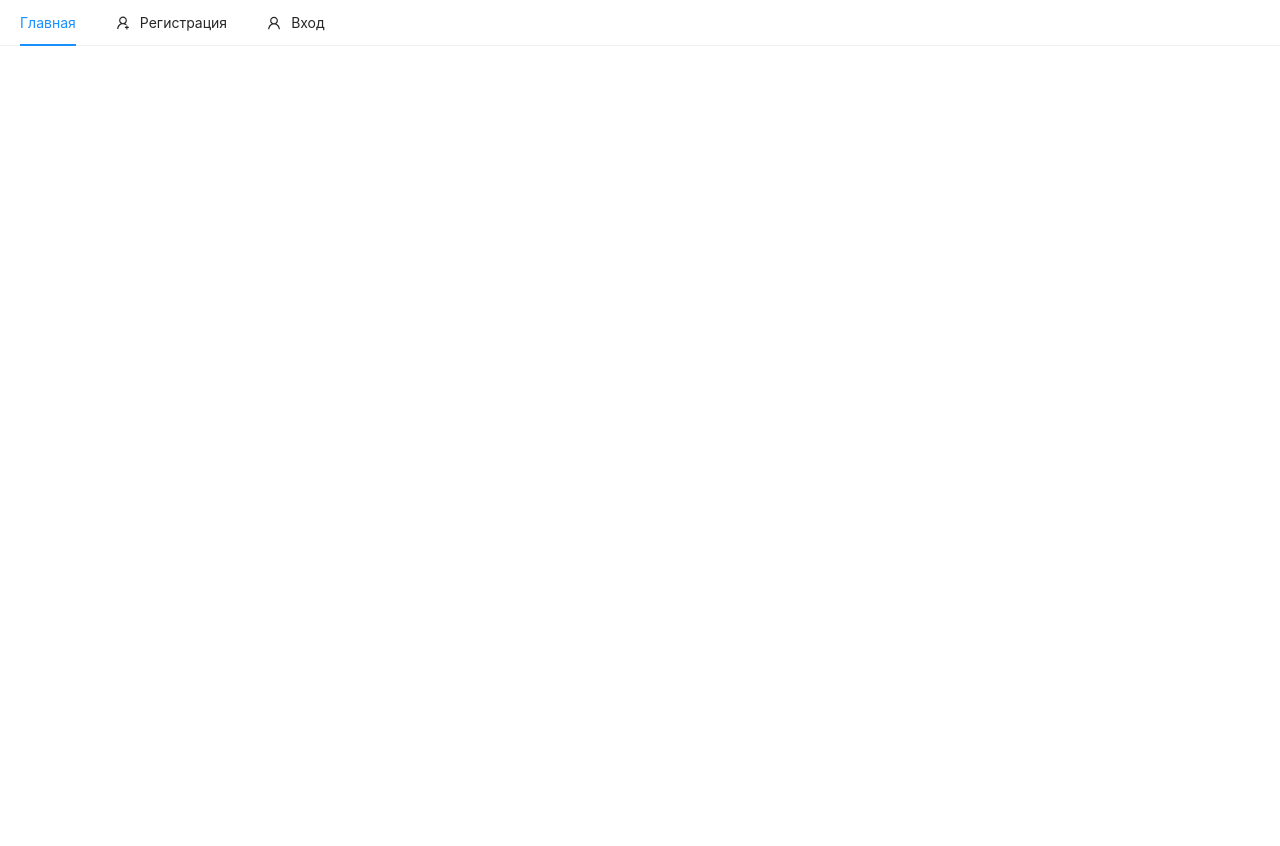
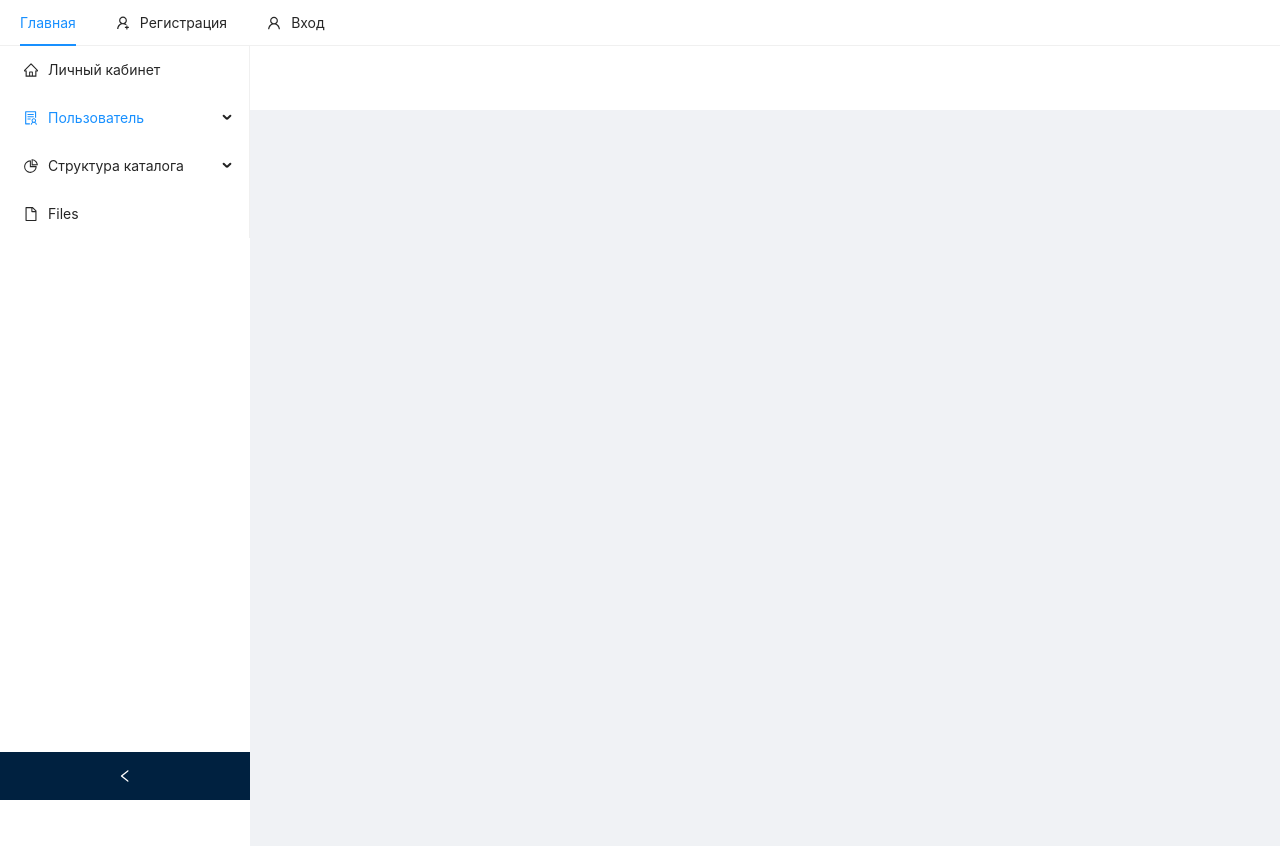
Before and after one commit to kaymantex68/project_cayman, a React (Create React App) app in the folder client/: page /page/test in a window 1280 px wide. Before the commit the page ends 800 px from the top, so only its background shows below. Built offline with nearby package versions, Linux system fonts and the light colour scheme; no server answers.

Commit message:
SideBar на ant designe. Заполнение пунктов меню.

```diff
--- a/client/package.json
+++ b/client/package.json
@@ -4,6 +4,8 @@
   "private": true,
   "dependencies": {
     "@ant-design/icons": "^4.5.0",
+    "@material-ui/core": "^4.11.3",
+    "@material-ui/icons": "^4.11.2",
     "@testing-library/jest-dom": "^5.11.9",
     "@testing-library/react": "^11.2.5",
     "@testing-library/user-event": "^12.7.3",
--- a/client/src/App.js
+++ b/client/src/App.js
@@ -24,6 +24,8 @@ import { auth } from './firebase'
 import { useDispatch } from 'react-redux'
 import { currentUser } from './functions/auth'
 
+
+import AdminNavigation from './components/nav/AdminNavigation'
 
 const App = () => {
   const dispatch = useDispatch()
@@ -75,6 +77,8 @@ const App = () => {
           <AdminRoute exact path='/admin/sub' component={CreateSub} />
           <AdminRoute exact path='/admin/sub/:_id' component={UpdateSub} />
 
+          <Route exact path="/page/test" component={AdminNavigation} />
+
         </Switch>
       </div>
     </>
--- a/client/src/components/nav/AdminNav.js
+++ b/client/src/components/nav/AdminNav.js
@@ -34,7 +34,7 @@ const AdminNav = () => {
     };
 
     return (
-        <div style={{ width: 256 }}>
+        <div style={{ width: 256, padding: "0", margin: "0" }}>
         {/* <Button type="primary" onClick={toggleCollapsed} style={{ marginBottom: 16 }}>
           {React.createElement(collapse ? MenuUnfoldOutlined : MenuFoldOutlined)}
         </Button> */}
--- /dev/null
+++ b/client/src/components/nav/AdminNavigation.js
@@ -0,0 +1,77 @@
+import React, { useState } from "react";
+import { Layout, Menu, Breadcrumb } from "antd";
+import {
+    DesktopOutlined,
+    PieChartOutlined,
+    FileOutlined,
+    TeamOutlined,
+    UserOutlined,
+    HomeOutlined,
+    SolutionOutlined,
+
+} from "@ant-design/icons";
+import { Link } from 'react-router-dom'
+
+const { Header, Content, Footer, Sider } = Layout;
+const { SubMenu } = Menu;
+
+const AdminNavigation = (props) => {
+    const [collapsed, setCollapsed] = useState(false);
+
+    const onCollapse = () => {
+        console.log(collapsed);
+        setCollapsed(!collapsed);
+    };
+
+    return (
+        <Layout style={{ minHeight: "100vh" }}>
+            <Sider
+                width='250'
+                collapsible
+                collapsed={collapsed}
+                onCollapse={onCollapse}
+                style={{ backgroundColor: "white"}}
+            >
+                <div className="logo" style={{ Width: "300px" }}/>
+
+                <Menu theme="light" defaultSelectedKeys={["1"]} mode="inline" >
+                    <Menu.Item key="hist" icon={<HomeOutlined />}>
+                        <Link to="/admin/dashboard">Личный кабинет</Link>
+                    </Menu.Item>
+                    <SubMenu key="sub1" icon={<SolutionOutlined />} title="Пользователь">
+                        <Menu.Item key="1">
+                            <Link to="/userInformation">Личный профиль</Link>
+                        </Menu.Item>
+                        <Menu.Item key="2">
+                            <Link to="/user/password">Пароль</Link>
+                        </Menu.Item>
+                    </SubMenu>
+                    <SubMenu key="category" icon={<PieChartOutlined />} title="Структура каталога">
+                        <Menu.Item key="category_1"><Link to="/admin/category">Категории</Link></Menu.Item>
+                        <Menu.Item key="sub_category_1"><Link to="/admin/sub">Sub-категории</Link></Menu.Item>
+                        <Menu.Item key="brands">Брэнды</Menu.Item>
+                    </SubMenu>
+                    <Menu.Item key="9" icon={<FileOutlined />}>
+                        Files
+          </Menu.Item>
+                </Menu>
+
+            </Sider>
+
+            {/* content */}
+            <Layout className="site-layout">
+                <Header
+                    className="site-layout-background pl-2"
+                    style={{ padding: 0, backgroundColor: "white" }}
+                >
+                    {props.name? <span style={{fontSize: "1.2rem"}}>{props.name}</span>: null}
+        </Header>
+                <Content style={{ margin: "0 0px" }} className="p-2">
+                    {props.children? props.children : null }
+                    </Content>
+            </Layout>
+        </Layout>
+    );
+};
+
+export default AdminNavigation;
--- a/client/src/pages/admin/AdminDashboard.js
+++ b/client/src/pages/admin/AdminDashboard.js
@@ -4,7 +4,7 @@ import AdminNav from '../../components/nav/AdminNav'
 import { product } from '../../json/product'
 import axios from 'axios'
 import {getCategories} from '../../functions/category'
-
+import AdminNavigation from '../../components/nav/AdminNavigation'
 
 const AdminDashboard = () => {
 // here we create data for Product database
@@ -20,16 +20,7 @@ const AdminDashboard = () => {
 
 
 return (
-    <div className='container-fluid' style={{ minHeight: '1250px' }}>
-        <div className="row" >
-            <div className="colmd-2" style={{ minHeight: '1250px' }}>
-                <AdminNav />
-            </div>
-            <div className='col' style={{ backgroundColor: 'GhostWhite' }}>
-                Панель Администратора
-                </div>
-        </div>
-    </div>
+    <AdminNavigation name="АдминПанель"/>
 )
 }
 
--- a/client/src/pages/admin/category/CategoryUpdate.js
+++ b/client/src/pages/admin/category/CategoryUpdate.js
@@ -6,9 +6,9 @@ import { getCategory, updateCategory } from '../../../functions/category'
 import { LoadingOutlined } from '@ant-design/icons'
 import { Link } from 'react-router-dom'
 import { EditOutlined, DeleteOutlined } from '@ant-design/icons'
+import AdminNavigation from '../../../components/nav/AdminNavigation'
 
-
-const CategoryUpdate = ({history, match }) => {
+const CategoryUpdate = ({ history, match }) => {
     const [name, setName] = useState('')
     const [turn, setTurn] = useState('')
     const [categories, setCategories] = useState([])
@@ -49,7 +49,7 @@ const CategoryUpdate = ({history, match }) => {
     const updateCategoryForm = () => {
         return (
             <form onSubmit={handleSubmit}>
-                <div className="form-group">
+                <div className="form-group p-2">
                     <label>Новое название категории</label>
                     <input
                         type="text"
@@ -81,18 +81,11 @@ const CategoryUpdate = ({history, match }) => {
     }
 
     return (
-        <div className="container-fluid" style={{ minHeight: "1250px" }}>
-            <div className="row">
-                <div className="colmd-2" style={{ minHeight: "1250px" }}>
-                    <AdminNav />
-                </div>
-                <div className="col md-5" style={{ backgroundColor: "GhostWhite" }}>
-                    {loading ? <h6><LoadingOutlined /></h6> : <h6>Обновление категории</h6>}
-                    <br />
-                    {updateCategoryForm()}
-                </div>
-            </div>
-        </div>
+
+        <AdminNavigation name={'Обновление категории'} children={updateCategoryForm()} />
+
+
+
     );
 };
 
--- a/client/src/pages/admin/sub/SubCreate.js
+++ b/client/src/pages/admin/sub/SubCreate.js
@@ -15,6 +15,7 @@ import { LoadingOutlined } from "@ant-design/icons";
 import { Link } from "react-router-dom";
 import { EditOutlined, DeleteOutlined,CheckSquareOutlined } from "@ant-design/icons";
 import LocalSearch from '../../../components/form/LocalSearch'
+import AdminNavigation from '../../../components/nav/AdminNavigation'
 
 const SubCreate = () => {
     const [name, setName] = useState("");
@@ -128,23 +129,8 @@ const SubCreate = () => {
         );
     };
 
-
-
-    return (
-        <div className="container-fluid" style={{ minHeight: "1250px" }}>
-            <div className="row">
-                <div className="colmd-2" style={{ minHeight: "1250px" }}>
-                    <AdminNav />
-                </div>
-                <div className="col md-5" style={{ backgroundColor: "GhostWhite" }}>
-                    {loading ? (
-                        <h6>
-                            <LoadingOutlined />
-                        </h6>
-                    ) : (
-                        <h6>Управление "Sub-категориями"</h6>
-                    )}
-                    <br />
+    const ReturnSubCategory=()=>(
+        <div className="col md-5" style={{ backgroundColor: "GhostWhite" }}>
                     <div className="form-group">
                         <label>Родительская категория</label>
                         <select name="category" className="form-control" onChange={(e) => setCategory(e.target.value)}>
@@ -195,8 +181,11 @@ const SubCreate = () => {
                         );
                     })}
                 </div>
-            </div>
-        </div>
+    )
+
+
+    return (
+        <AdminNavigation name="Sub-категории" children={ReturnSubCategory()}/>
     );
 };
 
--- a/client/src/pages/admin/sub/SubUpdate.js
+++ b/client/src/pages/admin/sub/SubUpdate.js
@@ -2,19 +2,19 @@ import React, { useState, useEffect, useCallback } from "react";
 import AdminNav from "../../../components/nav/AdminNav";
 import { toast } from 'react-toastify'
 import { useSelector } from 'react-redux'
-import { getCategories} from '../../../functions/category'
-import { getSub, updateSub} from '../../../functions/sub'
+import { getCategories } from '../../../functions/category'
+import { getSub, updateSub } from '../../../functions/sub'
 import { LoadingOutlined } from '@ant-design/icons'
 import { Link } from 'react-router-dom'
 import { EditOutlined, DeleteOutlined } from '@ant-design/icons'
+import AdminNavigation from '../../../components/nav/AdminNavigation'
 
-
-const SubUpdate = ({history, match }) => {
+const SubUpdate = ({ history, match }) => {
     const [name, setName] = useState('')
     const [turn, setTurn] = useState('')
-    const [parent, setParent]=useState('')
+    const [parent, setParent] = useState('')
     const [categories, setCategories] = useState([])
-    const [sub, setSub]=useState('')
+    const [sub, setSub] = useState('')
 
 
     const [loading, setLoading] = useState(false)
@@ -88,28 +88,24 @@ const SubUpdate = ({history, match }) => {
             </form>
         )
     }
-    return (
-        <div className="container-fluid" style={{ minHeight: "1250px" }}>
-            <div className="row">
-                <div className="colmd-2" style={{ minHeight: "1250px" }}>
-                    <AdminNav />
-                </div>
+
+    const ReturnUpdateSubForm = () => (
         <div className="col md-5" style={{ backgroundColor: "GhostWhite" }}>
-                    {loading ? <h6><LoadingOutlined /></h6> : <h6>Обновление Sub-категории</h6>}
-                    <br />
             <div className="form-group">
                 <label>Родительская категория</label>
-                        <select name="category" className="form-control"  onChange={(e) => setParent(e.target.value)}>
+                <select name="category" className="form-control" onChange={(e) => setParent(e.target.value)}>
                     <option>выберите категорию</option>
                     {categories.length > 0 && categories.map(c => {
-                                return <option key={c._id} value={c._id} selected={c._id===parent}>{c.name}</option>
+                        return <option key={c._id} value={c._id} selected={c._id === parent}>{c.name}</option>
                     })}
                 </select>
             </div>
             {updateCategoryForm()}
         </div>
-            </div>
-        </div>
+    )
+
+    return (
+        <AdminNavigation name="Обновить Sub-категорию" children={ReturnUpdateSubForm()} />
     );
 };
 
```
Also changed, not shown: client/src/pages/admin/category/CategoryCreate.js (+12 -14 lines), client/public/index.html (line endings or trailing spaces), 1 other file (tests, documents, lock files or other folders). Lines whose indentation alone changed are shown as unchanged.
